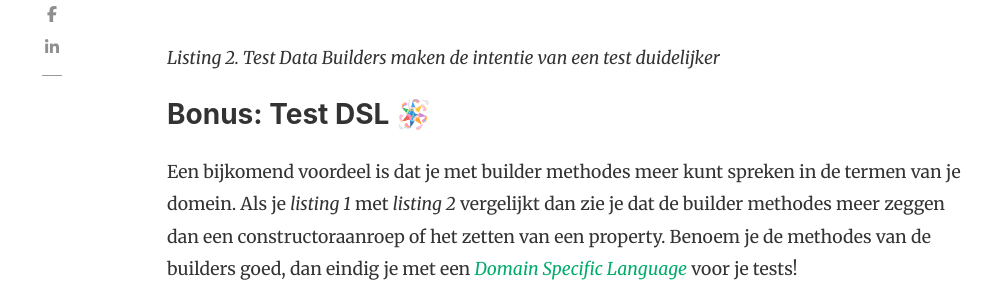
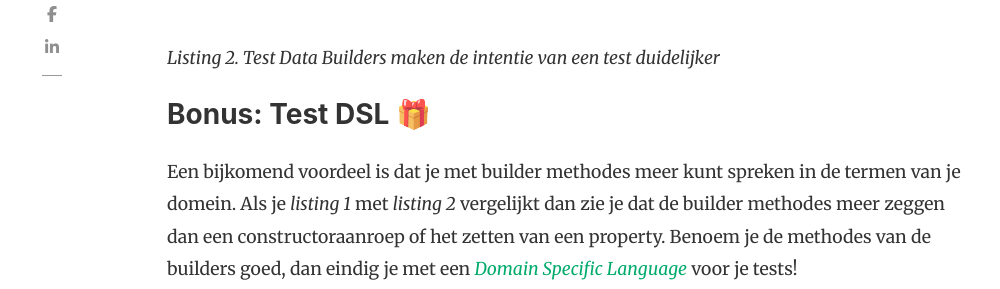
Before and after one commit to rstraub/rstraub.github.io, a Jekyll site: the page built from _posts/2021-05-06-betere-tests-met-test-data-builders.md, in a window 1280 px wide and 900 px high, scrolled down 6019 px. Shown: the part 163-452 px from the top of the window, without its empty margins (118-1118 px from the left). Built offline with Jekyll 4.4.1, drawn with Linux system fonts in a browser that asks for light colours; nearby versions of some CDN libraries; comment, search, counter and statistics services are not loaded.

Commit message:
Emoji didnt render

```diff
--- a/_posts/2021-05-06-betere-tests-met-test-data-builders.md
+++ b/_posts/2021-05-06-betere-tests-met-test-data-builders.md
@@ -147,7 +147,7 @@ void increased_readability_by_test_data_builder() {
 
 _Listing 2. Test Data Builders maken de intentie van een test duidelijker_
 
-### Bonus: Test DSL 🪅
+### Bonus: Test DSL 🎁
 
 Een bijkomend voordeel is dat je met builder methodes meer kunt spreken in de termen van je domein.
 Als je _listing 1_ met _listing 2_ vergelijkt dan zie je dat de builder methodes meer zeggen dan een constructoraanroep of het zetten van een property.
```
